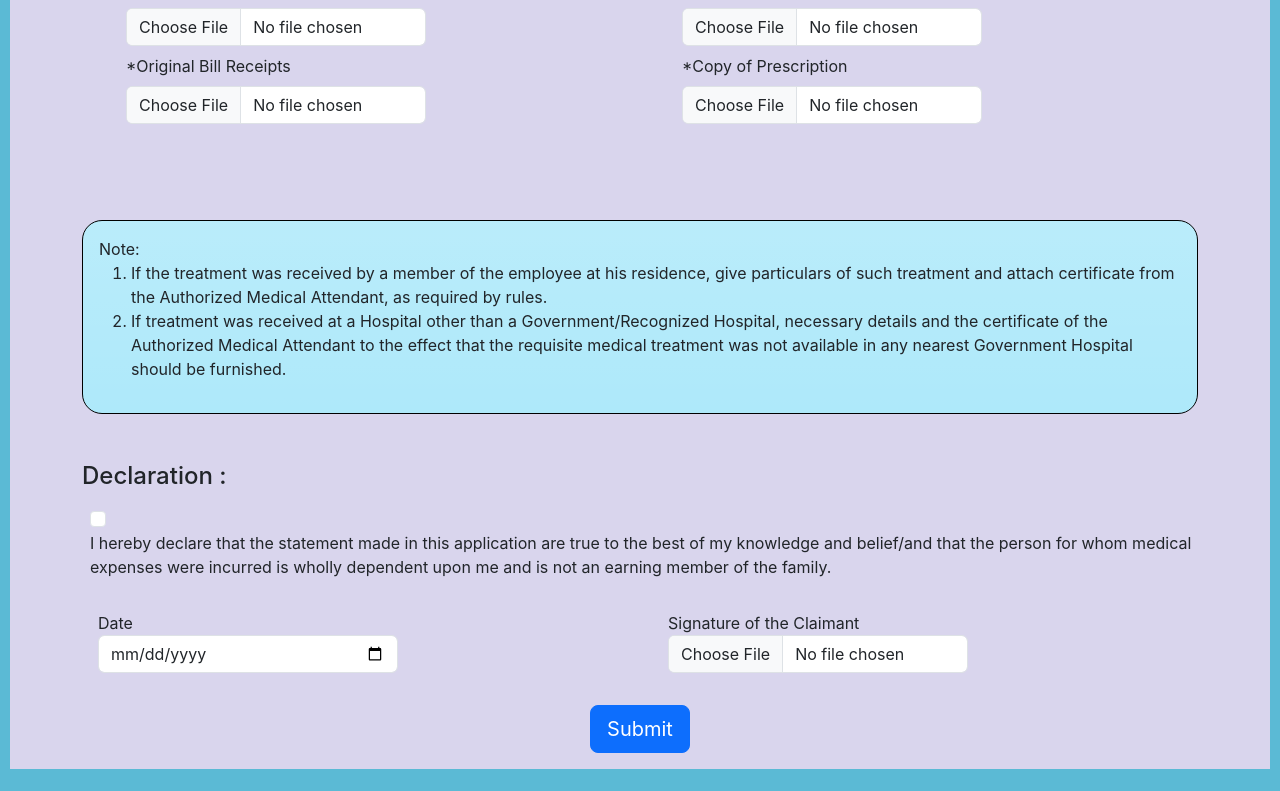
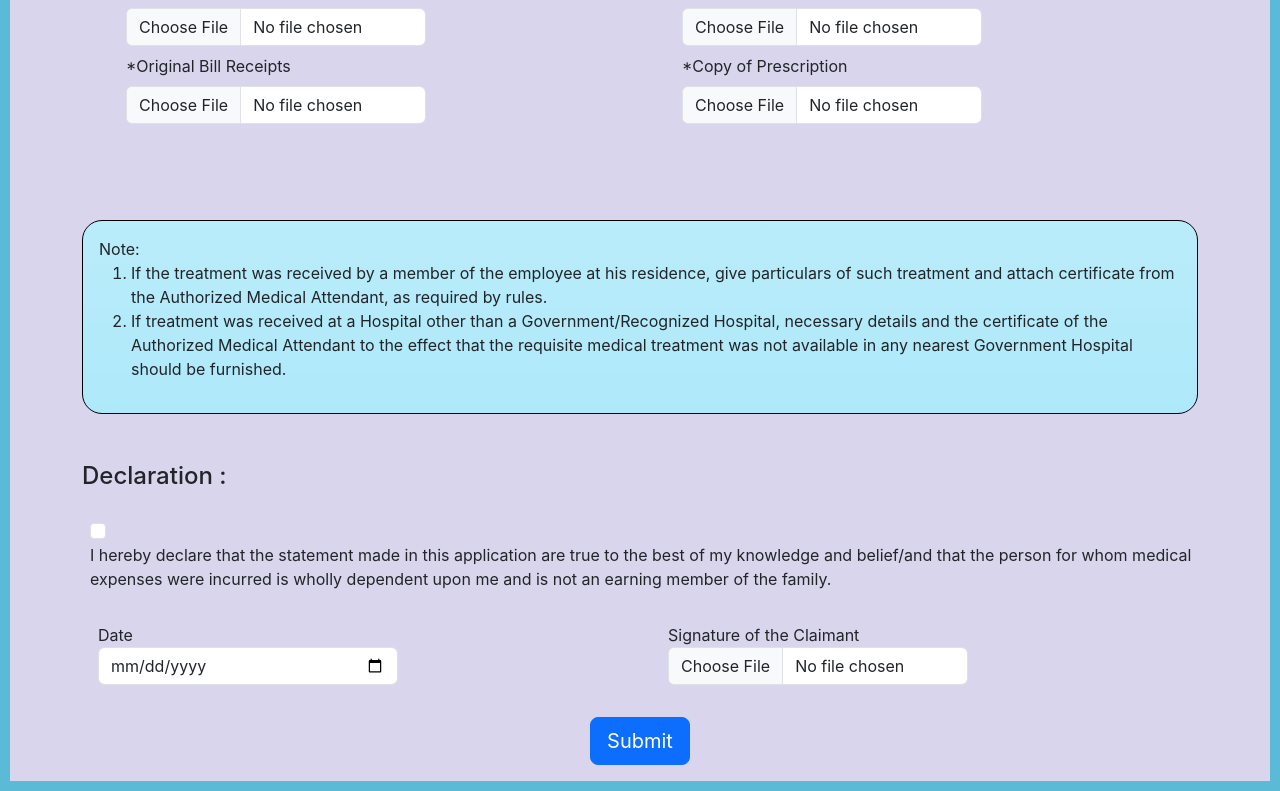
Before and after one commit to divyanshu-prakash-rx/IITBH_Health_centre_Reimbursement_website, a React (Create React App) app: page /FormIPD in a window 1280 px wide. Shown: the part 1664-2455 px from the top of the page. Built offline with nearby package versions, Linux system fonts and the light colour scheme.

Commit message:
spacing update

```diff
--- a/src/components/Form1.js
+++ b/src/components/Form1.js
@@ -277,7 +277,7 @@ function Form1() {
                 </div>
                 <h4 className="mt-5 my-3">Declaration :</h4>
                 <div class="ms-2">
-                    <input class="form-check-input" type="checkbox" value="" id="flexCheckDefault"/>
+                    <input class="form-check-input mt-3 mb-1" type="checkbox" value="" id="flexCheckDefault"/>
                     <label class="form-check-label" for="flexCheckDefault">
                         <p>
                             I hereby declare that the statement made in this application are true to the best of my knowledge and belief/and that
--- a/src/components/Form2.js
+++ b/src/components/Form2.js
@@ -284,7 +284,7 @@ function Form1() {
                 </div>
 
                 <div class="ms-2">
-                    <input class="form-check-input" type="checkbox" value="" id="flexCheckDefault"/>
+                    <input class="form-check-input mt-3 mb-1" type="checkbox" value="" id="flexCheckDefault"/>
                     <label class="form-check-label" for="flexCheckDefault">
                         <p>
                             I hereby declare that the statement made in this application are true to the best of my knowledge and belief/and that
```
